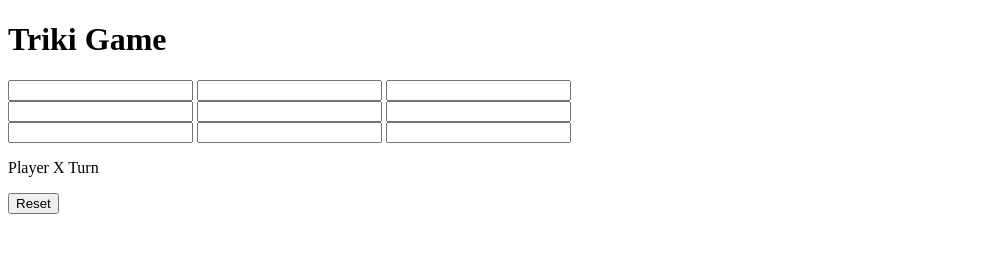
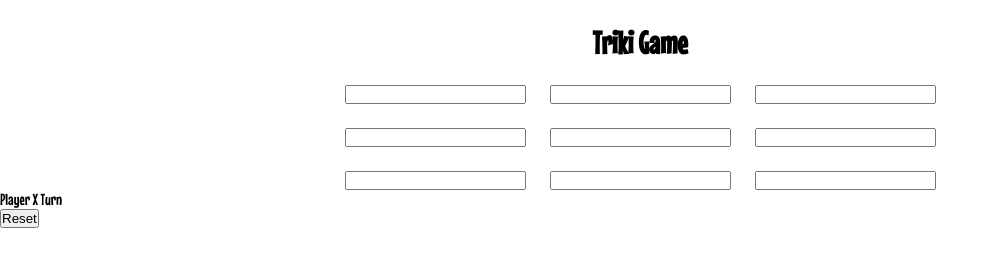
Before and after one commit to alexgarpul/triki-game, a plain HTML site: page index.html in a window 1280 px wide. Shown: the whole page, without its empty margins (0-999 px from the left). Drawn offline with Linux system fonts and the light colour scheme.

Commit message:
se agrega avances de los estilos a las cajas y a las filas

```diff
--- a/assets/styles/styles.css
+++ b/assets/styles/styles.css
@@ -0,0 +1,30 @@
+@import url('https://fonts.googleapis.com/css2?family=Mouse+Memoirs&display=swap');
+body {
+  font-family: 'Mouse Memoirs', sans-serif;
+}
+
+* {
+  margin: 0;
+  padding: 0;
+  box-sizing: border-box;
+}
+
+.header {
+  display: flex;
+  justify-content: center;
+  margin: 1.5rem 0;
+}
+
+.box {
+  display: flex;
+  justify-content: center;
+  align-items: center;
+  flex-direction: column;
+  gap: 1.5rem;
+}
+
+.row {
+  display: flex;
+  justify-content: space-between;
+  gap: 1.5rem;
+}
--- a/index.html
+++ b/index.html
@@ -8,7 +8,7 @@
     <link rel="stylesheet" href="assets/styles/styles.css" />
   </head>
   <body>
-    <header>
+    <header class="header">
       <h1>Triki Game</h1>
     </header>
     <main>
```
